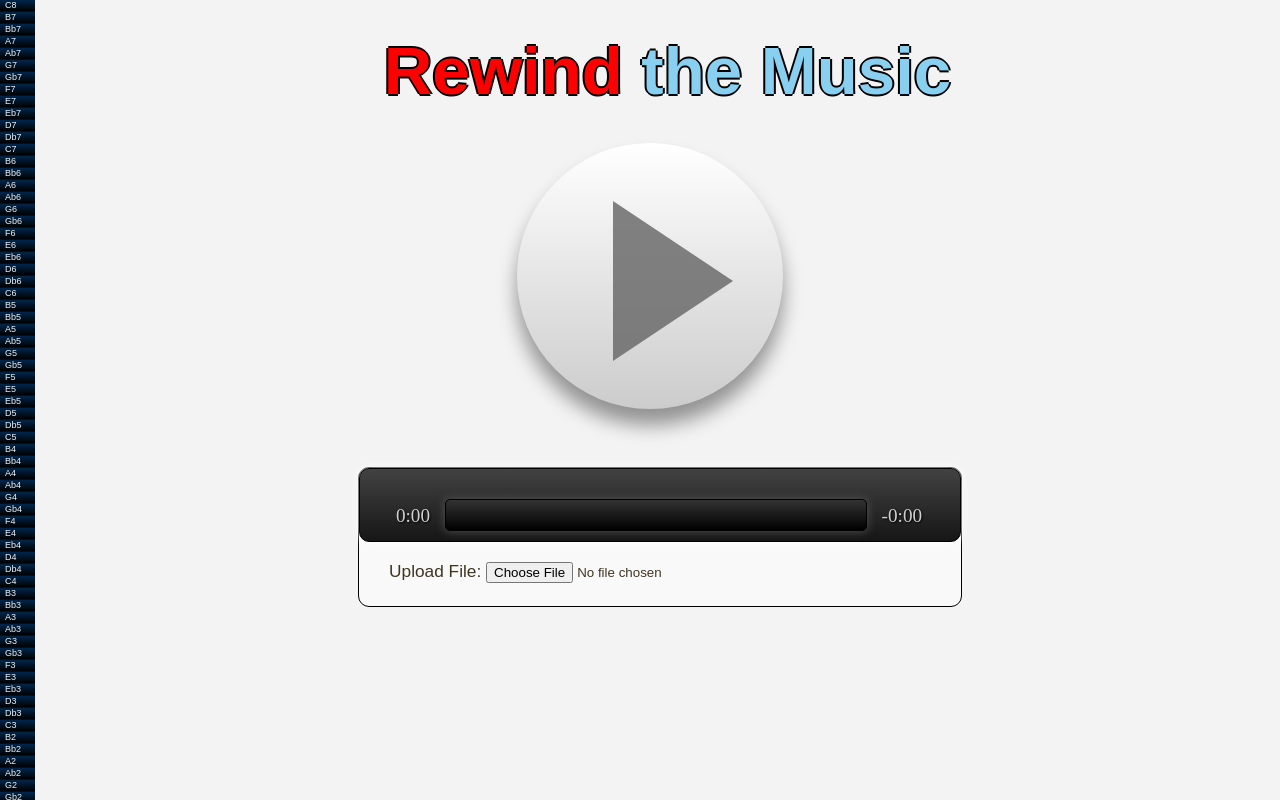
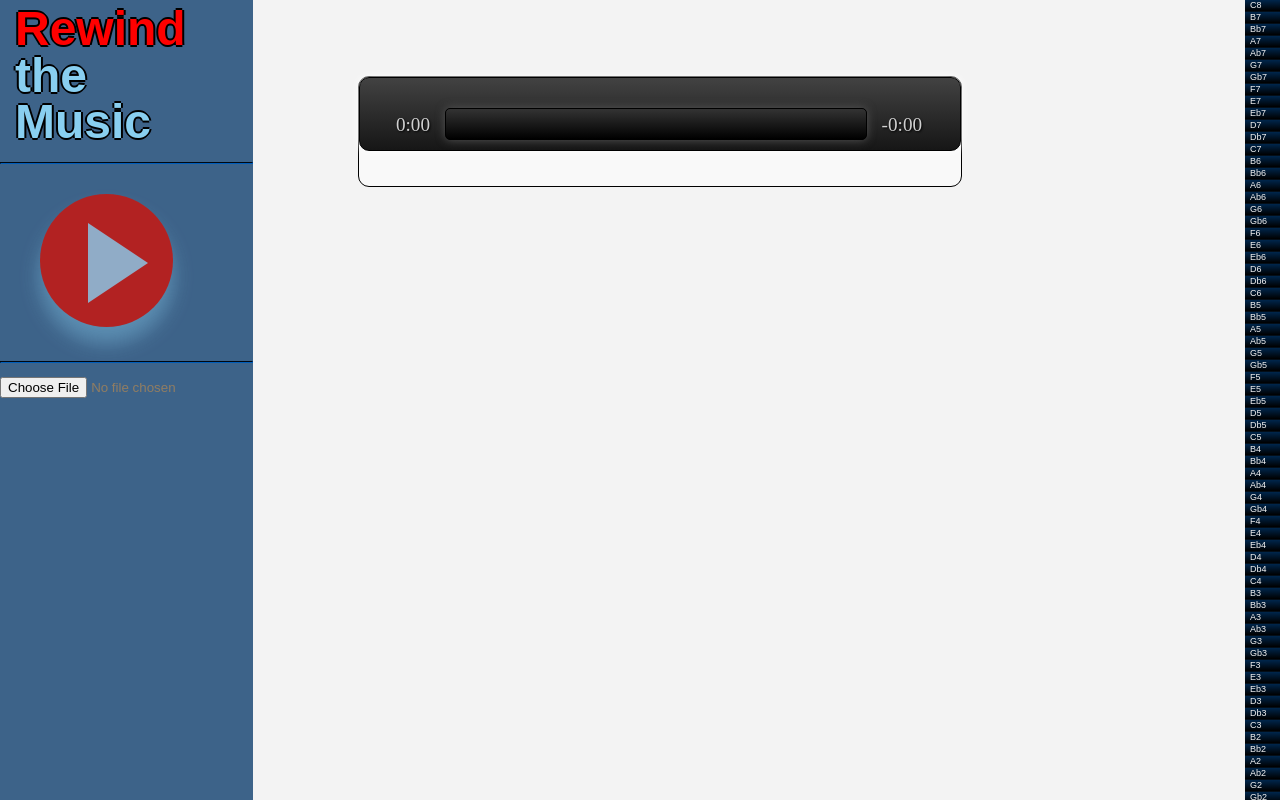
Before and after one commit to VDLE/Rewind, a Django app: template Website/templates/Website/MIDIPlayer.html in a window 1280 px wide. Run offline with Django 3.2, Linux system fonts and the light colour scheme; the template is opened without the code that fills it, so the values that code supplies are empty.

Commit message:
New Changes to left menu!

```diff
--- a/Website/templates/Website/MIDIPlayer.html
+++ b/Website/templates/Website/MIDIPlayer.html
@@ -48,12 +48,20 @@
 </head>
 
 <body>
-	<div style="position: fixed; top: 0; left: 0; z-index: 4; overflow: hidden;" id="colors"></div>
-	<div style="position: fixed; top: 0; left: 0; z-index: 4; overflow: hidden;" id="color2"></div>
-	<div style="text-align: center; position: absolute; top: -70px; left: -40px; opacity: 0.9" id="colors"></div>
-	<menu style="z-index: 6;">
-		<h1 class="title"><a class="rewind-title">Rewind</a> the Music</h1>
-		<button id="pausePlayStop" class="play main-btn" onclick="pausePlayStop()"><p class="timer"></p></button><br>
+	<div id="colors"></div>
+	<div id="color2"></div>
+	<div id="main-menu">
+		<h1 class="rewind-title title">Rewind</h1>
+		<h1 class="rewind-subtitle title">the</h1>
+		<h1 class="rewind-subtitle title">Music</h1>
+		<hr>
+		<menu style="z-index: 6;">
+			<button id="pausePlayStop" class="play main-btn" onclick="pausePlayStop()"><p class="timer"></p></button>
+		</menu>
+		<hr>
+		<input type="file" id="file"><br>
+	</div>
+	<menu class="bar" style="z-index: 6;">
 		<div class="player-container">
 			<div class="player">
 				<div class="time-controls">
@@ -65,7 +73,6 @@
 				</div>
 			</div>
 			<p class="submenu">
-				Upload File: <input type="file" id="file"><br>
 			</p>
 		</div>
 	</menu>
--- a/static/css/MIDIPlayer.css
+++ b/static/css/MIDIPlayer.css
@@ -148,12 +148,11 @@ h1 {
 	font-family: Oswald; font-size: 2em; font-weight: bold; z-index: 2; padding-left: 15px; position: relative; color: rgba(0,0,0,0.5); text-shadow: 0 0 7px rgba(255,255,0,0.50);
 }
 
-
 #colors div {
 	-webkit-transition-property: background, color;
 	-webkit-transition-duration: .25s;
-padding: 1px 0 1px 5px; font-family: arial; font-size: 9px; line-height: 9px; color: #f3f3f3; width: 30px; height: 9px;
+	padding: 1px 0 1px 5px; font-family: arial; font-size: 9px; line-height: 9px; color: #f3f3f3; width: 30px; height: 9px;
 	background: #000;
 	background-image: -webkit-gradient(linear,left top,left bottom,from(rgba(0,51,102,0.75)),to(rgba(0,0,0,1)));
-border-bottom: 1px solid rgba(5,5,5,0.7);
+	border-bottom: 1px solid rgba(5,5,5,0.7);
 }
--- a/static/css/Rewind.css
+++ b/static/css/Rewind.css
@@ -6,25 +6,24 @@ menu {
   /* Fast-Forward */
   /* Rewind */
   /* Pause */
-  margin: 2em auto;
-  text-align: center;
   position: relative;
+}
+menu.bar{
+	text-align:center;
 }
 menu button{
   position: relative;
   display: inline-block;
-  padding: .6em;
-  background: linear-gradient(#fff, #ccc), #c9c5c9;
+  background: linear-gradient(#B22222, #B22222), #c9c5c9;
   border-radius: 10em;
   border: 0 solid #d0d0d0;
-  width: 20em;
-  height: 20em;
+  width: 10em;
+  height: 10em;
   margin-top:5%;
-  margin-right: 20px;
-  box-shadow: 0 1.2em 1.4em rgba(0, 0, 0, 0.4);
+  box-shadow: 0 1.2em 1.4em rgba(137, 207, 240, 0.4);
 }
 menu button:hover {
-  background: linear-gradient(#f5f5f5, #b9b9b9), #c9c5c9;
+  background: linear-gradient(#89cff0, #89cff0), #c9c5c9;
 }
 menu button:before,
 menu button:after {
@@ -38,22 +37,22 @@ menu button:active {
 
 menu .play:before {
   z-index: 2;
-  top: 4.4em;
-  left: 7.2em;
+  top: 2.2em;
+  left: 3.6em;
   width: 0;
   height: 0;
-  border: 6em solid transparent;
-  border-left-color: rgba(100, 100, 100, 0.8);
-  border-left-width: 9em;
+  border: 3em solid transparent;
+  border-left-color: rgba(137, 207, 240, 0.8);
+  border-left-width: 4.5em;
 }
 menu .play:hover:before {
-  border-left-color: rgba(36, 36, 36, 0.8);
+  border-left-color: rgba(178, 34, 34, 0.8);
 }
 menu .stop:before {
-  top: 5.6em;
-  left: 5.6em;
-  width: 9.4em;
-  height: 9.4em;
+  top: 2.8em;
+  left: 2.8em;
+  width: 4.7em;
+  height: 4.7em;
   background: rgba(100, 100, 100, 0.8);
 }
 menu .stop:hover:before {
@@ -101,19 +100,19 @@ menu .rw:hover:before {
 }
 menu .pause:before,
 menu .pause:after {
-  height: 9.4em;
-  width: 3.8em;
-  left: 5.8em;
-  top: 5.6em;
+  height: 4.7em;
+  width: 1.9em;
+  left: 2.9em;
+  top: 2.8em;
   display: block;
   background-color: transparent;
 }
 menu .pause:after {
-  left: 10.8em;
+  left: 5.4em;
 }
 menu .pause:hover:before,
 menu .pause:hover:after {
-  background-color: rgba(36, 36, 36, 0.8);
+  background-color: rgba(178, 34, 34, 0.8);
 }
 
 menu.medium {
@@ -336,6 +335,11 @@ menu.small .pause:hover:before,
 menu.small .pause:hover:after {
   background-color: rgba(36, 36, 36, 0.8);
 }
+
+main-btn{
+	text-align:center;
+}
+
 /*
 The buttons mixin that defines the buttons styles, the @size must be defined to set the relative size
 */
@@ -348,9 +352,11 @@ body {
 }
 
 .timer{
-	font-size:600%;
+	font-size:350%;
 	color: #003366;
 	z-index:3;
+	margin-left:4%;
+	margin-top:5%;
 }
 .body-container{
 	height:100%;
@@ -424,17 +430,39 @@ body {
 }
 .rewind-title{
 	color:#FF0000;
+	margin-top:6%;
 }
-.rewind-title:hover{
-	color:#FF0000;
+.rewind-subtitle{
+	color:#89cff0;
+	margin-top:7%;
 }
 .title{
-	z-index:9;
-	margin-top:5%;
-	margin-bottom:0%;
+	margin-bottom:4%;
+	margin-right:3%;
 	font-family: arial;
-	font-size:350%;
+	font-size:250%;
 	font-weight:bold;
-	color:#89cff0;
 	text-shadow: -2px 0 black, 0 2px black, 2px 0 black, 0 -2px black;
 }
+#colors{
+	position: fixed; top: 0; right: 0; z-index: 6; overflow: hidden;
+}
+
+#color2{
+	position: absolute; top: 0; right: 0; z-index: 6; overflow: hidden;
+}
+
+#main-menu{
+	position: fixed;
+	top: 0;
+	left: 0;
+	z-index: 99;
+	overflow: hidden;
+	min-width: 215px;
+	height:100%;
+	background: rgba(0,51,102,0.75);
+}
+hr{
+	margin-top:10%;
+	border-color:#003366;
+}
--- a/static/js/Chase/Rewind.js
+++ b/static/js/Chase/Rewind.js
@@ -16,7 +16,7 @@ var pausePlayStop = function(stop) {
 	}
 };
 var unique = 0;
-var current = "static/music/frog.mid";
+var current = "static/music/naruto.mid";
 var path = "static/music/"
 var music;
 
@@ -234,7 +234,7 @@ $(document).ready(function() {
 		}
 
 		var temp = $(this).val().replace(/C:\\fakepath\\/i, '');
-		console.log($(this)[0].files[0]);
+		//console.log($(this)[0].files[0]);
 		//uploadAudioFile($(this)[0].files[0]);
 		player.loadFile(path+temp);
 	});
```
Also changed, not shown: db.sqlite3.
